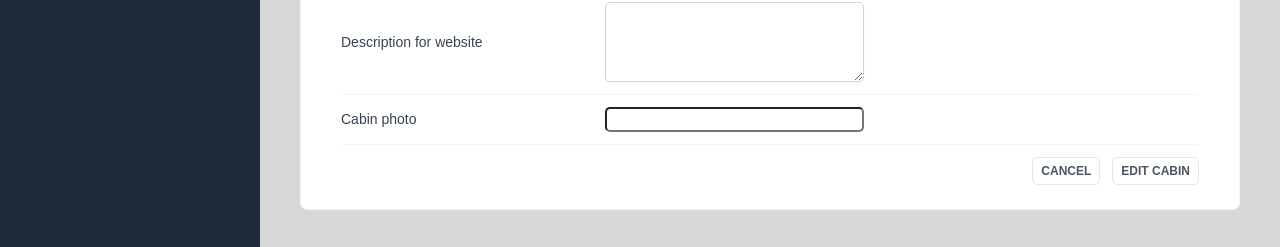
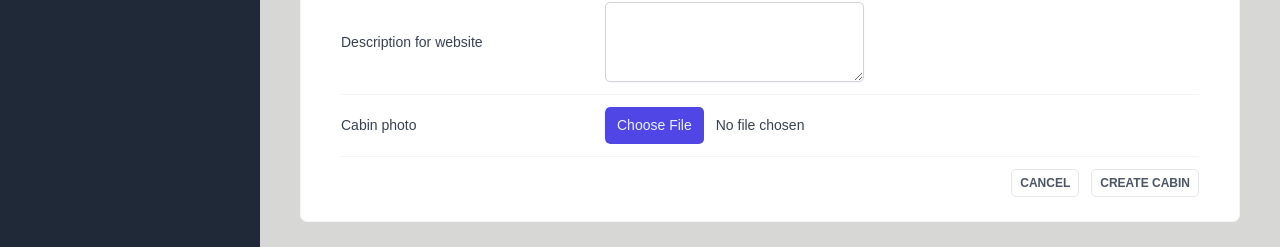
Before and after one commit to ThanhsonWeb/Rebuild-the-wild-oasis, a React (Vite) app: page /cabins in a window 1280 px wide. Both pictures are taken after a click on the button "Add new Cabin". Shown: the part 532-779 px from the top of the page. Built offline with nearby package versions, Linux system fonts and the light colour scheme; no server answers; the database is empty.

Commit message:
handle error form

```diff
--- a/src/features/cabins/CreateCabinForm.jsx
+++ b/src/features/cabins/CreateCabinForm.jsx
@@ -46,10 +46,15 @@ const Error = styled.span`
 `;
 
 function CreateCabinForm() {
-	const { register, handleSubmit, reset } = useForm();
+	const {
+		register,
+		handleSubmit,
+		reset,
+		formState: { errors },
+	} = useForm();
 
 	const queryClient = useQueryClient();
-	const { isLoading, mutate } = useMutation({
+	const { isLoading: isCreating, mutate } = useMutation({
 		// mutate(data) -> createCabin(data)
 		mutationFn: createCabin,
 		onSuccess: () => {
@@ -62,25 +67,42 @@ function CreateCabinForm() {
 	});
 
 	function onSubmit(dataForm) {
-		console.log(dataForm);
-		mutate(dataForm);
+		const file = dataForm.image?.[0];
+		mutate({ ...dataForm, image: file });
+	}
+
+	function onError(errors) {
+		console.log(errors);
 	}
 
 	return (
-		<Form onSubmit={handleSubmit(onSubmit)}>
+		<Form onSubmit={handleSubmit(onSubmit, onError)}>
 			<FormRow>
 				<Label htmlFor="name">Cabin name</Label>
-				<Input type="text" id="name" {...register("name")} />
+				<Input
+					type="text"
+					id="name"
+					{...register("name", { required: " required" })}
+				/>
+				{errors?.name?.message && <Error>{errors.name.message}</Error>}
 			</FormRow>
 
 			<FormRow>
 				<Label htmlFor="maxCapacity">Maximum capacity</Label>
-				<Input type="number" id="maxCapacity" {...register("maxCapacity")} />
+				<Input
+					type="number"
+					id="maxCapacity"
+					{...register("maxCapacity", { required: "required" })}
+				/>
 			</FormRow>
 
 			<FormRow>
 				<Label htmlFor="regularPrice">Regular price</Label>
-				<Input type="number" id="regularPrice" {...register("regularPrice")} />
+				<Input
+					type="number"
+					id="regularPrice"
+					{...register("regularPrice", { required: "required" })}
+				/>
 			</FormRow>
 
 			<FormRow>
@@ -89,7 +111,7 @@ function CreateCabinForm() {
 					type="number"
 					id="discount"
 					defaultValue={0}
-					{...register("discount")}
+					{...register("discount", { required: "required" })}
 				/>
 			</FormRow>
 
@@ -99,13 +121,17 @@ function CreateCabinForm() {
 					type="number"
 					id="description"
 					defaultValue=""
-					{...register("description")}
+					{...register("description", { required: "required" })}
 				/>
 			</FormRow>
 
 			<FormRow>
 				<Label htmlFor="image">Cabin photo</Label>
-				<FileInput id="image" accept="image/*" {...register("image")} />
+				<FileInput
+					id="image"
+					accept="image/*"
+					{...register("image", { required: "required" })}
+				/>
 			</FormRow>
 
 			<FormRow>
@@ -113,7 +139,9 @@ function CreateCabinForm() {
 				<Button variation="secondary" type="reset">
 					Cancel
 				</Button>
-				<Button type="submit">Edit cabin</Button>
+				<Button type="submit" disabled={isCreating}>
+					Create cabin
+				</Button>
 			</FormRow>
 		</Form>
 	);
--- a/src/ui/FileInput.jsx
+++ b/src/ui/FileInput.jsx
@@ -1,8 +1,8 @@
 import styled from "styled-components";
 
-const FileInput = styled.input`
-  font-size: 1.4rem;
-  border-radius: var(--border-radius-sm);
+const FileInput = styled.input.attrs({ type: "file" })`
+	font-size: 1.4rem;
+	border-radius: var(--border-radius-sm);
 
   &::file-selector-button {
     font: inherit;
```
